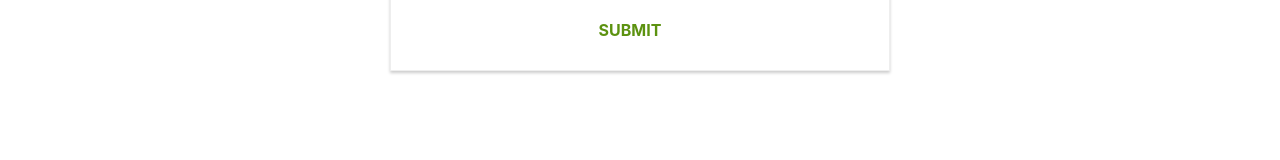
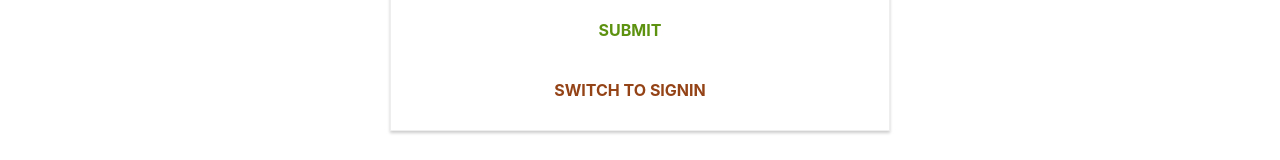
Before and after one commit to Sparrow48/burger-builder, a React (Create React App) app: page /auth in a window 1280 px wide. Shown: the part 227-387 px from the top of the page. Built offline with nearby package versions, Linux system fonts and the light colour scheme.

Commit message:
adding sign in

```diff
--- a/src/containers/Auth/Auth.js
+++ b/src/containers/Auth/Auth.js
@@ -38,6 +38,7 @@ class Auth extends Component {
         touched: false,
       },
     },
+    isSignup: true,
   };
 
   checkValidity(value, rules) {
@@ -92,8 +93,15 @@ class Auth extends Component {
     event.preventDefault();
     this.props.onAuth(
       this.state.controls.email.value,
-      this.state.controls.password.value
+      this.state.controls.password.value,
+      this.state.isSignup
     );
+  };
+
+  switchAuthModeHandler = () => {
+    this.setState(prevState => {
+      return { isSignup: !prevState.isSignup };
+    });
   };
 
   render() {
@@ -124,6 +132,9 @@ class Auth extends Component {
           {form}
           <Button btnType='Success'>SUBMIT</Button>
         </form>
+        <Button clicked={this.switchAuthModeHandler} btnType='Danger'>
+          SWITCH TO {this.state.isSignup ? "SIGNIN" : "SIGNUP"}
+        </Button>
       </div>
     );
   }
@@ -131,7 +142,8 @@ class Auth extends Component {
 
 const mapDispatchToProps = dispatch => {
   return {
-    onAuth: (email, password) => dispatch(actions.auth(email, password)),
+    onAuth: (email, password, isSignup) =>
+      dispatch(actions.auth(email, password, isSignup)),
   };
 };
 export default connect(null, mapDispatchToProps)(Auth);
--- a/src/store/actions/auth.js
+++ b/src/store/actions/auth.js
@@ -20,7 +20,7 @@ export const authFail = error => {
   };
 };
 
-export const auth = (email, password) => {
+export const auth = (email, password, isSignup) => {
   return dispatch => {
     dispatch(authStart());
     const authData = {
@@ -28,11 +28,16 @@ export const auth = (email, password) => {
       password: password,
       returnSecureToken: true,
     };
+
+    let url =
+      "https://identitytoolkit.googleapis.com/v1/accounts:signUp?key=AIzaSyCnQczGxNXjXB5oie3JvLIfxSHXj1zPa-E";
+
+    if (isSignup) {
+      url =
+        "https://identitytoolkit.googleapis.com/v1/accounts:signInWithPassword?key=AIzaSyCnQczGxNXjXB5oie3JvLIfxSHXj1zPa-E";
+    }
     axios
-      .post(
-        "https://identitytoolkit.googleapis.com/v1/accounts:signUp?key=AIzaSyCnQczGxNXjXB5oie3JvLIfxSHXj1zPa-E",
-        authData
-      )
+      .post(url, authData)
       .then(response => {
         console.log(response);
         dispatch(authSuccess(response.data));
```
